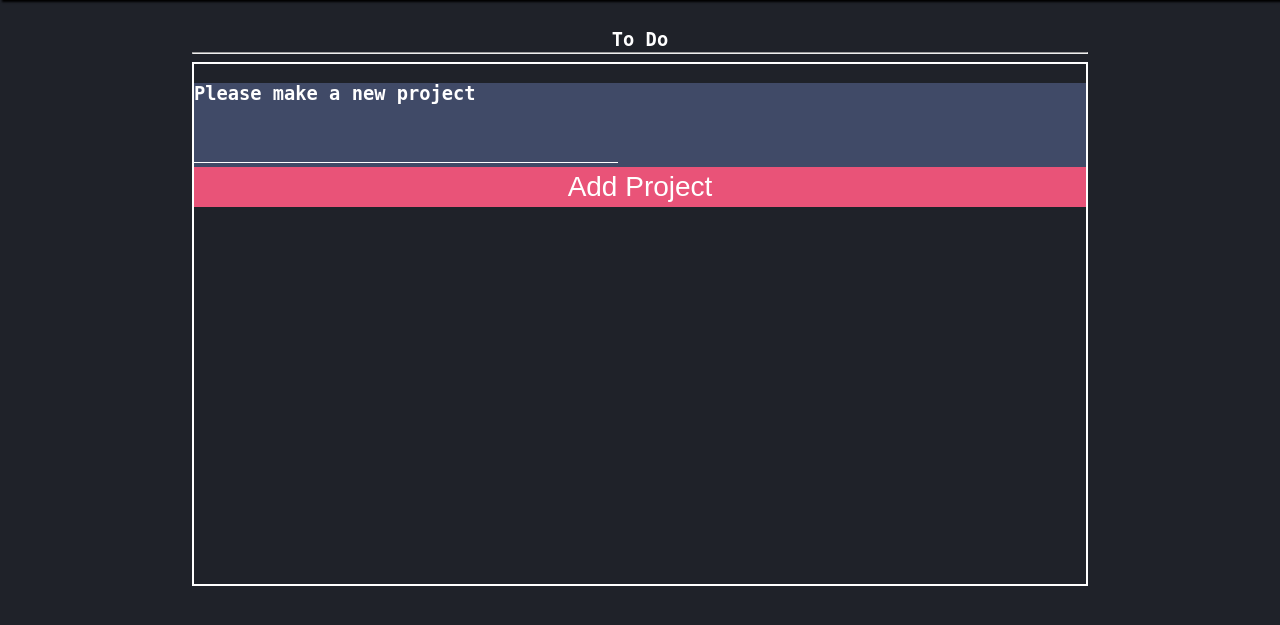
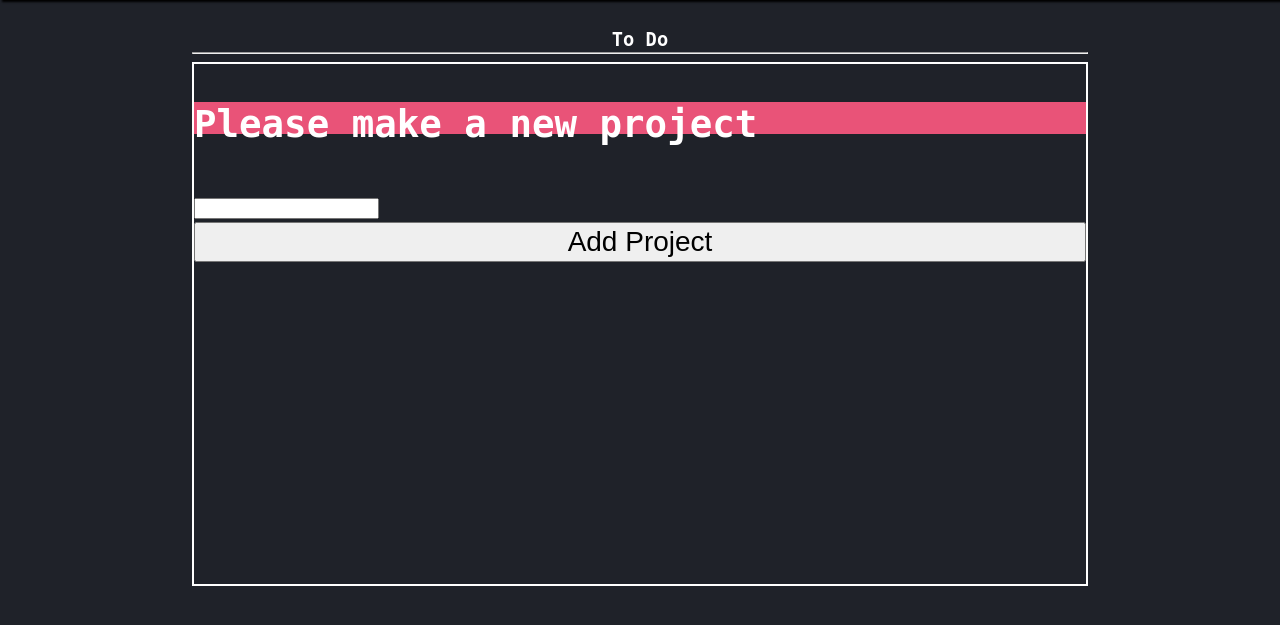
Before and after one commit to SilenceOfTheLambdas/tasker, a PHP site: page /landing.php in a window 1280 px wide. Shown: the part 60-685 px from the top of the page. Run offline with PHP 8.4, Linux system fonts and the light colour scheme; the visitor is signed in with stand-in values (Sample User, id 1); data that the repository does not hold is empty.

Commit message:
made form look a little better

```diff
--- a/css/main.css
+++ b/css/main.css
@@ -513,13 +513,19 @@
 
 /* Adding Items */
 
-form.add-item {
+form.add-item{
     width: 100%;
     height: auto;
     background: var(--header-BG-color);
 }
 
-form.add-item > input {
+form.edit-item {
+    width: 100%;
+    height: 100%;
+    background: var(--header-BG-color);
+}
+
+form.add-item, form.edit-item > input {
     font-size: 2em;
     color: white;
 
@@ -530,7 +536,7 @@
     margin-bottom: 4px;
 }
 
-form.add-item > select {
+form.add-item, form.edit-item > select {
     background: var(--search-BG-color);
     border: none;
     width: auto;
@@ -538,7 +544,7 @@
     color: white;
 }
 
-form.add-item > button {
+form.add-item, form.edit-item > button {
     background: #E95378;
     border: none;
     color: white;
--- a/landing.php
+++ b/landing.php
@@ -158,7 +158,7 @@
 
 
 						$FormString = '
-							<form class="add-item" action="edit-task.inc.php" method="get">
+							<form class="edit-item" action="edit-task.inc.php" method="get">
 								<input type="text" name="title" value="'.$TaskTitle.'" placeholder="Title..."><br/>
 								<textarea class="description" value="'.$task_desc.'" name="task-desc" cols="26" rows="6" placeholder="Description..."></textarea><br/>
 								<input type="date" name="task-date" value="'.$task_date.'"><br/>
```
